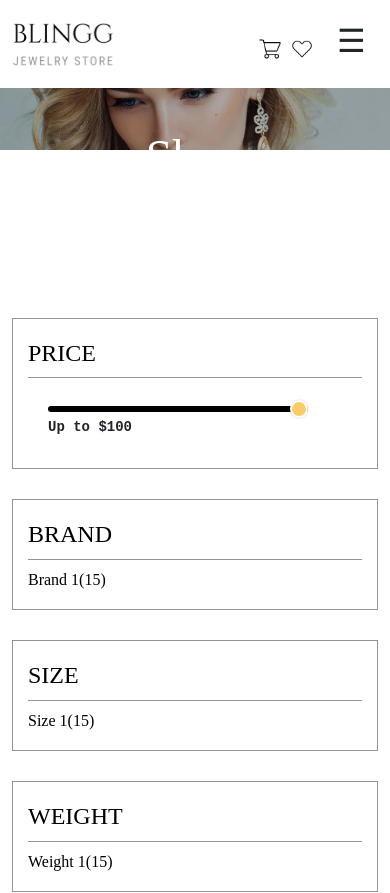
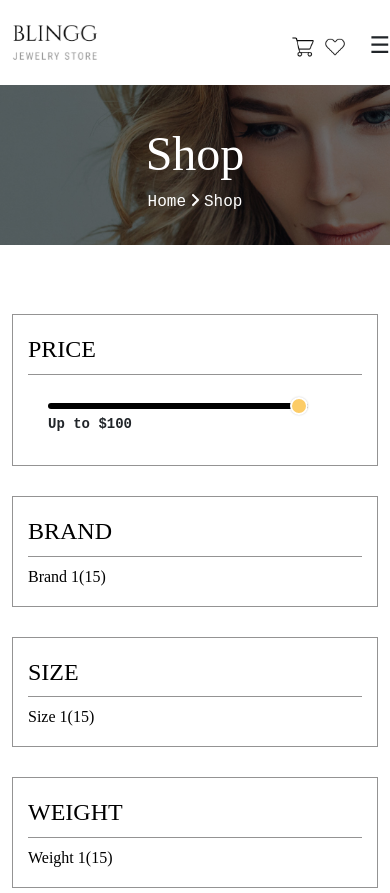
Before and after one commit to pranay793/Jewellery-website, a React (Create React App) app: page /Shop in a window 390 px wide. Shown: the top 893 px of the page. Built offline with nearby package versions, Linux system fonts and the light colour scheme; data requests are answered from the project's data file; a web font is replaced by a local one.

Commit message:
last update 2.50 am saturday

```diff
--- a/src/components/Header.css
+++ b/src/components/Header.css
@@ -11,7 +11,8 @@
   /* Hide menu icon on desktop */
   .menu-icon {
     display: none;
-    font-size: 2rem;
+    font-size: 23px;
+    padding-top: 10px;
     cursor: pointer;
   }
 
--- a/src/components/Header.jsx
+++ b/src/components/Header.jsx
@@ -67,12 +67,12 @@ useEffect(() => {
     <header className="header">
       <div className='container'>
         <div className='row align-items-center'>
-          <div className='col-md-3 col-7'>
+          <div className='col-md-3 col-6'>
             <div className="logo">
               <a href="/"><img src={logo} alt="Logo" /></a>
             </div>
           </div>
-          <div className='col-md-6 col-2 order-lg-1 order-2'>
+          <div className='col-md-6 col-1 order-lg-1 order-2'>
           <div className="menu-icon" onClick={() => setMobileMenuOpen(!mobileMenuOpen)}>
             ☰
           </div>
@@ -94,7 +94,7 @@ useEffect(() => {
               <a href="#">Contact us</a>
             </nav>
           </div>
-          <div className='col-md-3 col-3 order-lg-2 order-1'>
+          <div className='col-md-3 col-5 order-lg-2 order-1'>
             <div className="header-icons">
               {/* <span><i className="fa-solid fa-magnifying-glass"></i></span> */}
 
--- a/src/components/Shop.jsx
+++ b/src/components/Shop.jsx
@@ -131,7 +131,7 @@ const Shop = () => {
                 {filteredProducts.map((product) => (
                   <div className='col-md-4 mb-5' key={product.id} onClick={() => handleProductClick(product)}>
                     <div style={{ cursor: "pointer" }} onClick={() => handleProductClick(product.id)}>
-                      <div className="img-box w-100">
+                      <div className="img-box">
                         <img
                           src={product.image}
                           alt={product.name}
--- a/src/components/custom.css
+++ b/src/components/custom.css
@@ -1140,4 +1140,17 @@ footer p a{
 .review-area .bg-grey{
   margin-bottom: 30px;
 }
+.inner-banner{
+  background: url(../assets/inner-banner-mob.jpg) top center no-repeat;
+  background-size: 100%;
+  padding: 40px 0;
 }
+.middle-sec .product-slide .slick-dots{
+  position: inherit;
+  bottom: -7px;
+  margin-bottom: 40px;
+  margin-top: 16px;
+}
+
+
+}
```
Also changed, not shown: src/assets/inner-banner-mob.jpg (added), src/assets/inner-banner.jpg.
